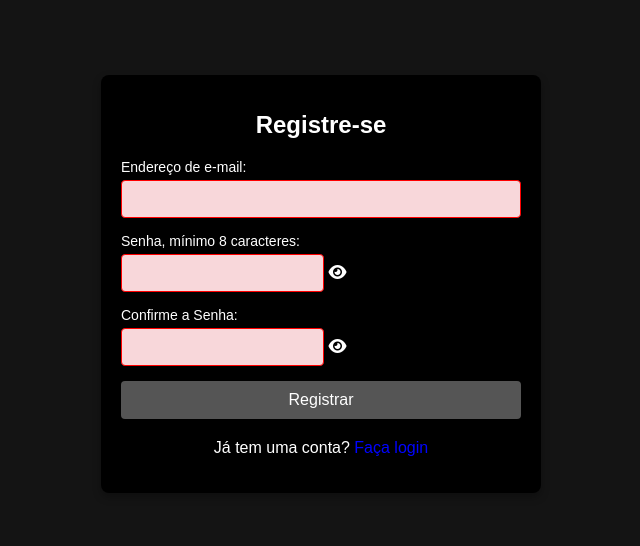
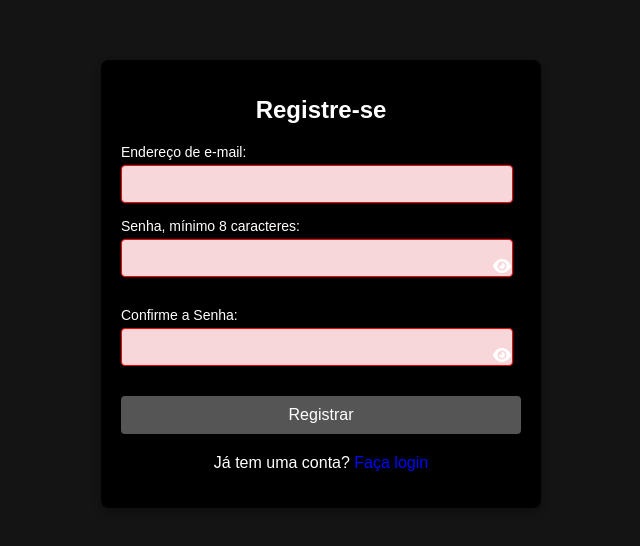
Before and after one commit to Dragonsidexx/Site-thai, a plain HTML site: page register.html in a window 1280 px wide. Shown: the part 116-662 px from the top of the page, without its empty margins (319-959 px from the left). Drawn offline with Linux system fonts and the light colour scheme.

Commit message:
Update register.css

```diff
--- a/register.css
+++ b/register.css
@@ -44,16 +44,31 @@ input {
     background-color: #333;
     color: #fff;
     font-size: 14px;
+    width: calc(100% - 30px); /* Ajuste para deixar espaço para o ícone */
+}
+
+.password-container {
+    position: relative;
+    margin-bottom: 15px;
+}
+
+.password-container i {
+    position: absolute;
+    right: 10px;
+    top: 50%;
+    transform: translateY(-50%);
+    cursor: pointer;
+    color: #fff;
 }
 
 input.valid {
-    border-color: green; /* Muda a borda para verde quando válido */
-    background-color: lightgreen; /* Muda o fundo para verde claro quando válido */
+    border-color: green;
+    background-color: lightgreen;
 }
 
 input.invalid {
-    border-color: red; /* Garante que a borda seja vermelha quando inválido */
-    background-color: #f8d7da; /* Fundo rosa claro quando inválido */
+    border-color: red;
+    background-color: #f8d7da;
 }
 
 button {
```
